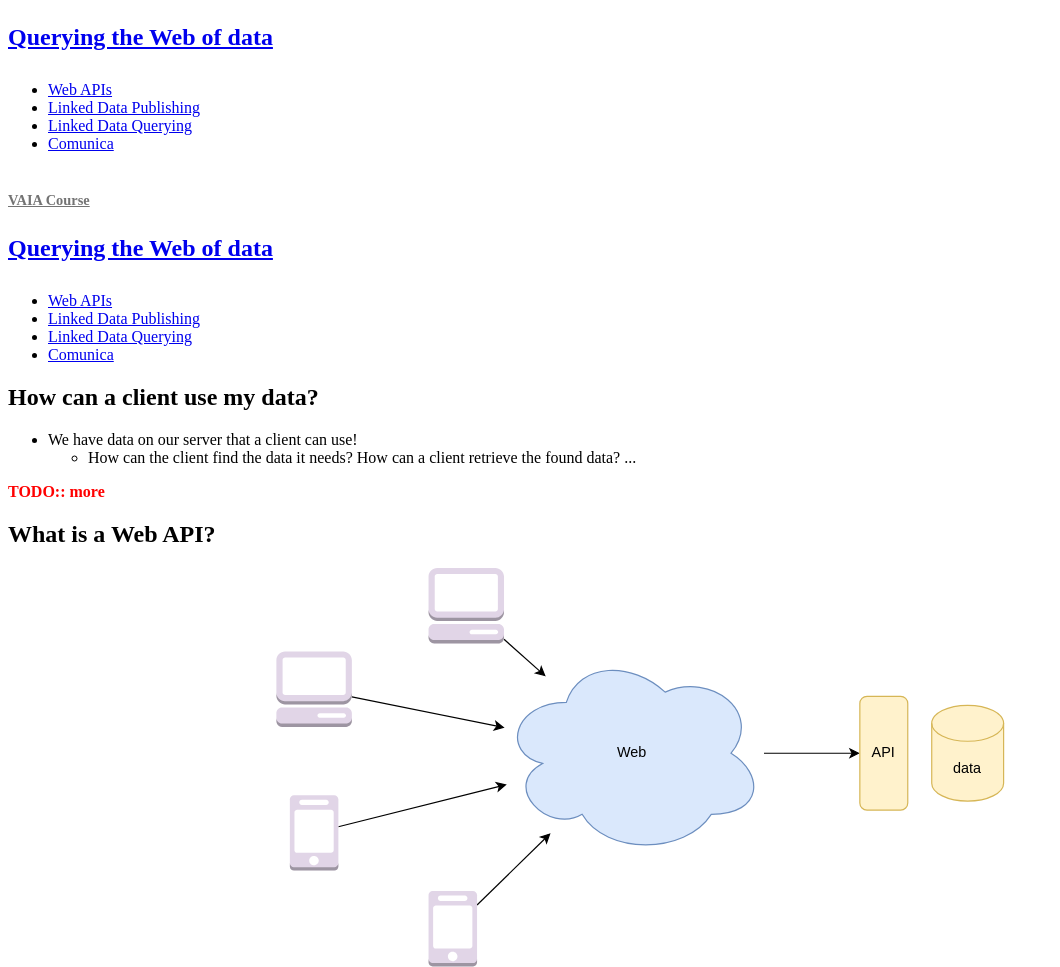
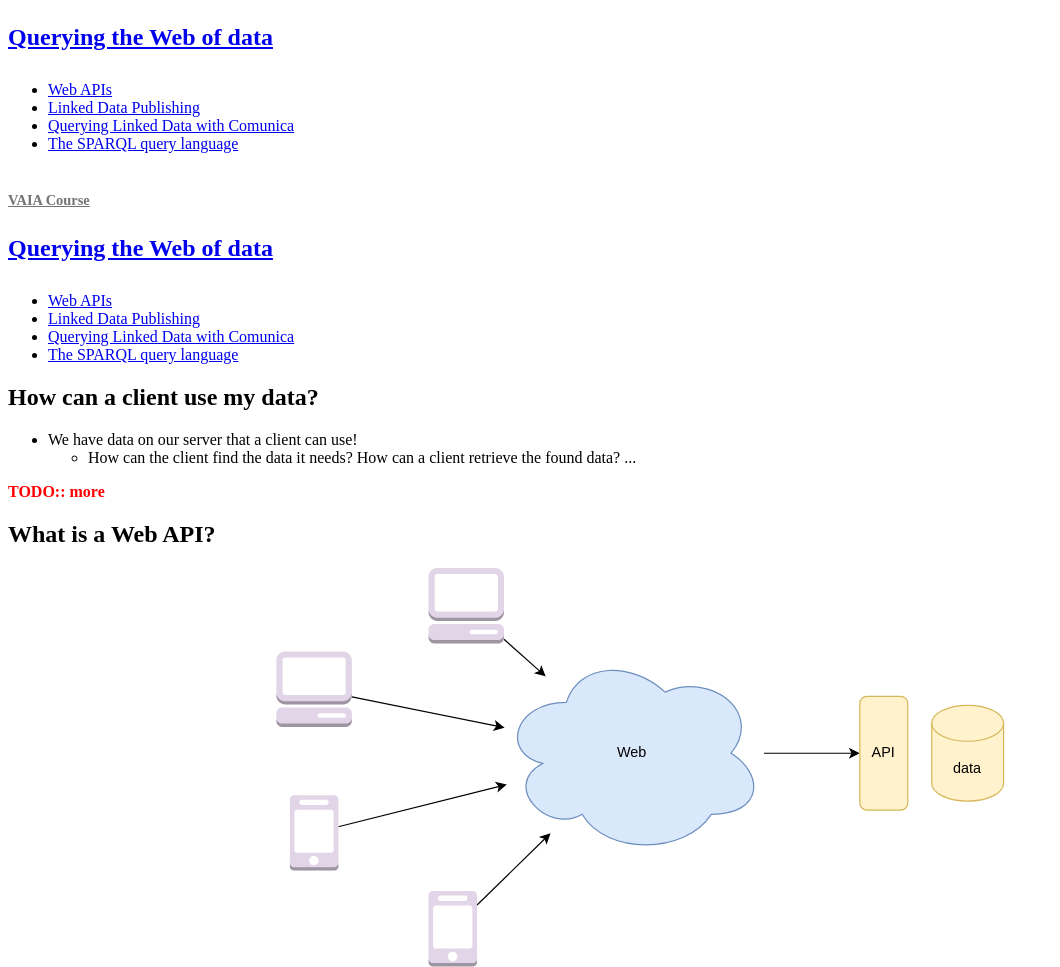
Before and after one commit to Dexagod/VAIA-class5, a website with bundled scripts: page index.html in a window 1280 px wide. Shown: the part 1826-2793 px from the top of the page, without its empty margins (0-1060 px from the left). Built offline with nearby package versions, Linux system fonts and the light colour scheme.

Commit message:
update indexes

```diff
--- a/index.html
+++ b/index.html
@@ -77,10 +77,10 @@
         <a href="#toc-publishing">Linked Data Publishing</a>
       </li>
       <li>
-        <a href="#toc-querying">Linked Data Querying</a>
+        <a href="#toc-querying">Querying Linked Data with Comunica</a>
       </li>
       <li>
-        <a href="#toc-comunica">Comunica</a>
+        <a href="#toc-comunica">The SPARQL query language</a>
       </li>
     </ul>
   </div>
@@ -99,10 +99,10 @@
         <a href="#toc-publishing">Linked Data Publishing</a>
       </li>
       <li>
-        <a href="#toc-querying">Linked Data Querying</a>
+        <a href="#toc-querying">Querying Linked Data with Comunica</a>
       </li>
       <li>
-        <a href="#toc-comunica">Comunica</a>
+        <a href="#toc-comunica">The SPARQL query language</a>
       </li>
     </ul>
   </div>
@@ -349,10 +349,10 @@
         <a href="#toc-publishing">Linked Data Publishing</a>
       </li>
       <li>
-        <a href="#toc-querying">Linked Data Querying</a>
+        <a href="#toc-querying">Querying Linked Data with Comunica</a>
       </li>
       <li>
-        <a href="#toc-comunica">Comunica</a>
+        <a href="#toc-comunica">The SPARQL query language</a>
       </li>
     </ul>
   </div>
@@ -738,10 +738,10 @@
         <a href="#toc-publishing">Linked Data Publishing</a>
       </li>
       <li class="current">
-        <a href="#toc-querying">Linked Data Querying</a>
+        <a href="#toc-querying">Querying Linked Data with Comunica</a>
       </li>
       <li>
-        <a href="#toc-comunica">Comunica</a>
+        <a href="#toc-comunica">The SPARQL query language</a>
       </li>
     </ul>
   </div>
@@ -839,7 +839,7 @@
     <h2>Querying a SPARQL endpoint</h2>
   </div>
 
-  <div class="slide toc" id="toc-comunica">
+  <div class="slide toc" id="toc-sparql">
     <h2>
       <a class="series" href="../">VAIA Course</a>
       <br>
@@ -853,10 +853,10 @@
         <a href="#toc-publishing">Linked Data Publishing</a>
       </li>
       <li>
-        <a href="#toc-querying">Linked Data Querying</a>
+        <a href="#toc-querying">Querying Linked Data with Comunica</a>
       </li>
       <li class="current">
-        <a href="#toc-comunica">Comunica</a>
+        <a href="#toc-sparql">The SPARQL query language</a>
       </li>
     </ul>
   </div>
```
